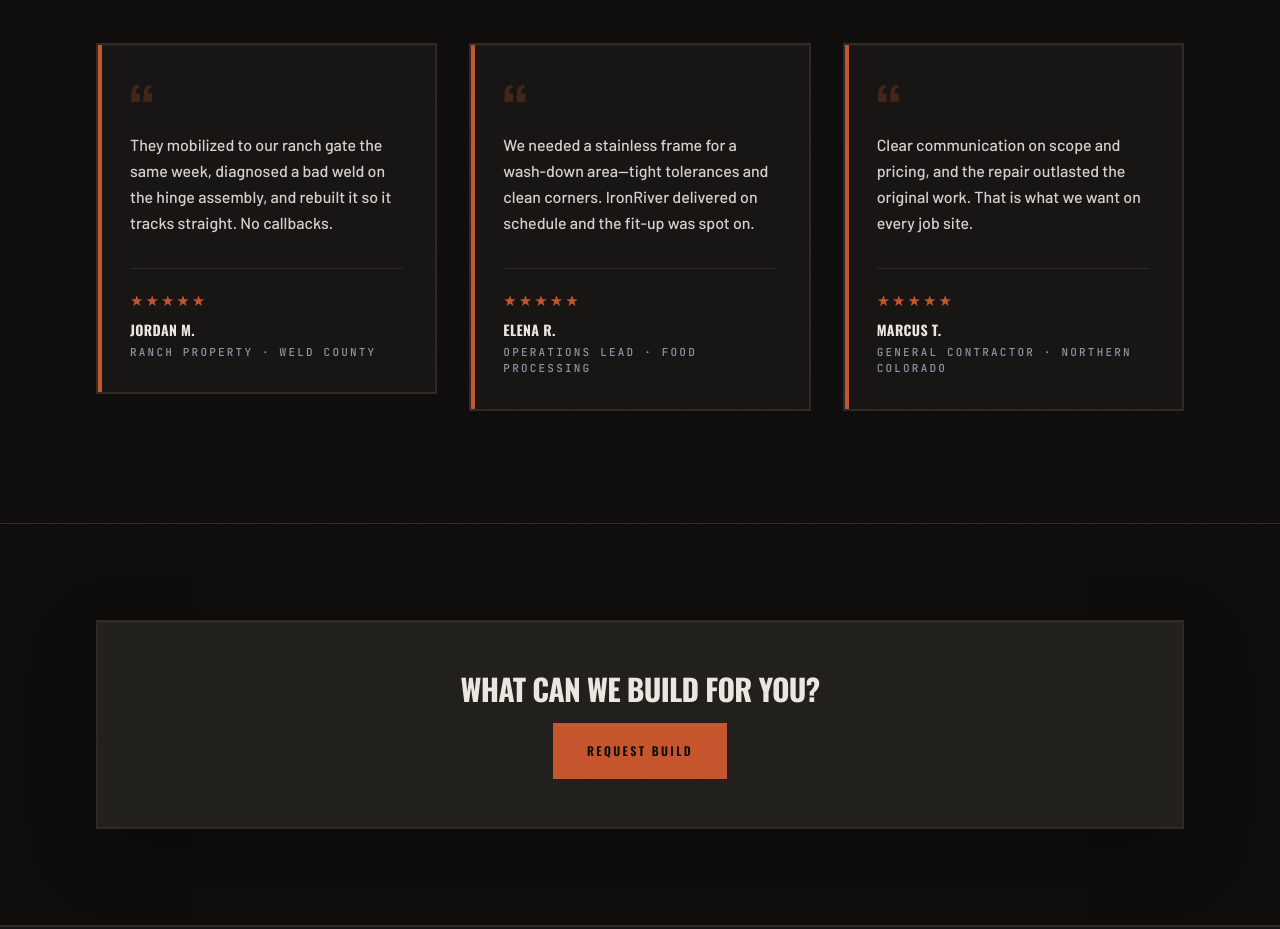
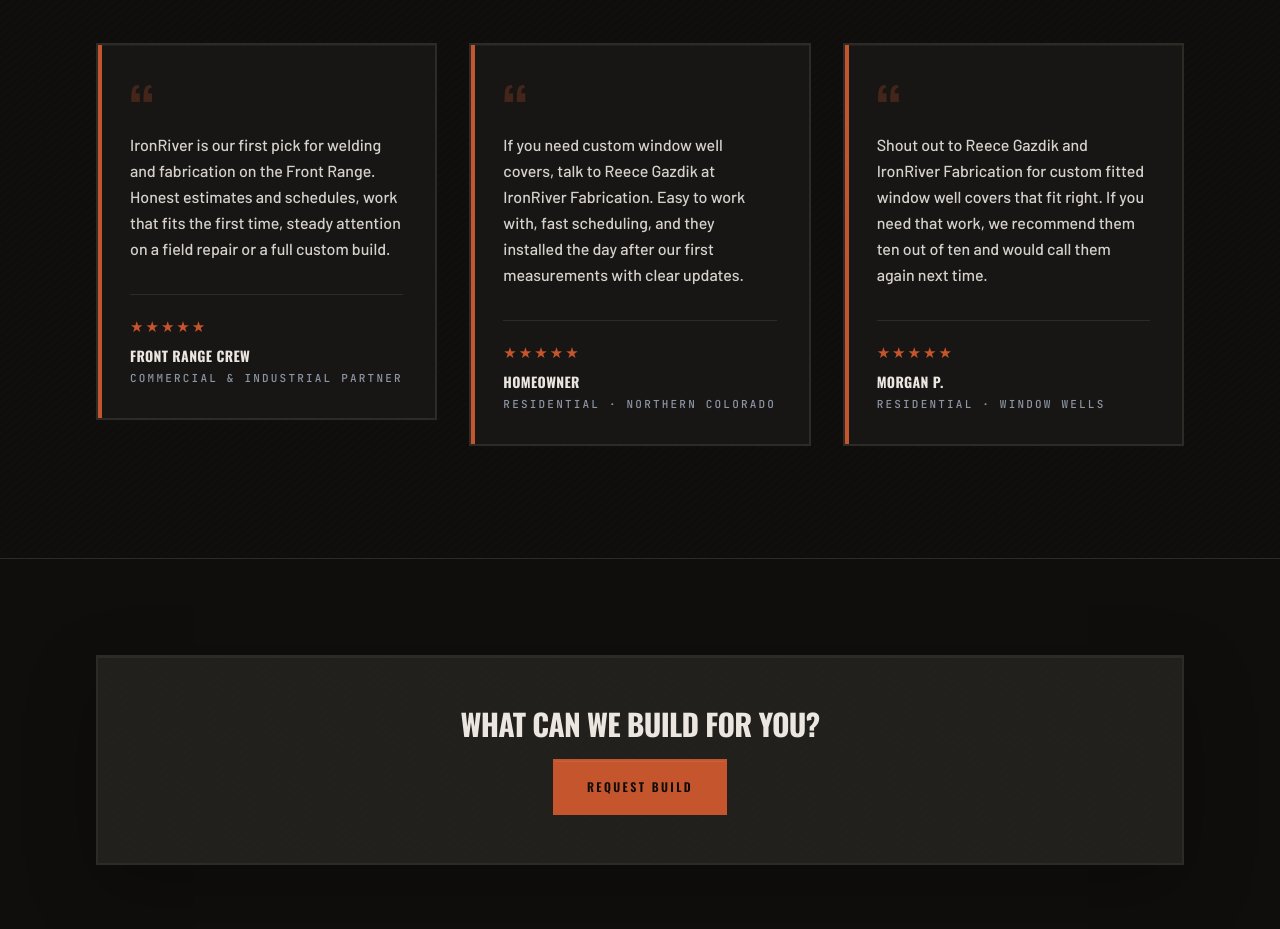
Before and after one commit to lcorbitt/ironriver-fab, a Next.js app: page / in a window 1280 px wide. Shown: the part 3480-4409 px from the top of the page. Built offline with nearby package versions, Linux system fonts and the light colour scheme; no server answers.

Commit message:
Homepage updates

```diff
--- a/src/components/TestimonialsSection/constants.ts
+++ b/src/components/TestimonialsSection/constants.ts
@@ -7,29 +7,30 @@ export const TESTIMONIALS_HEADING = "Backed By Our Customers";
 export const TESTIMONIALS_SUBHEAD =
   "Property owners and crews across the Front Range trust us for field repairs, custom fab, and finishes that match the spec.";
 
+/** Keep every `quote` the same length so cards stay even height (±0 chars here). */
 export const TESTIMONIALS: readonly Testimonial[] = [
+  {
+    id: "t0",
+    quote:
+      "IronRiver is our first pick for welding and fabrication on the Front Range. Honest estimates and schedules, work that fits the first time, steady attention on a field repair or a full custom build.",
+    name: "Front Range crew",
+    detail: "Commercial & industrial partner",
+    rating: 5,
+  },
   {
     id: "t1",
     quote:
-      "They mobilized to our ranch gate the same week, diagnosed a bad weld on the hinge assembly, and rebuilt it so it tracks straight. No callbacks.",
-    name: "Jordan M.",
-    detail: "Ranch property · Weld County",
+      "If you need custom window well covers, talk to Reece Gazdik at IronRiver Fabrication. Easy to work with, fast scheduling, and they installed the day after our first measurements with clear updates.",
+    name: "Homeowner",
+    detail: "Residential · Northern Colorado",
     rating: 5,
   },
   {
     id: "t2",
     quote:
-      "We needed a stainless frame for a wash-down area—tight tolerances and clean corners. IronRiver delivered on schedule and the fit-up was spot on.",
-    name: "Elena R.",
-    detail: "Operations lead · Food processing",
-    rating: 5,
-  },
-  {
-    id: "t3",
-    quote:
-      "Clear communication on scope and pricing, and the repair outlasted the original work. That is what we want on every job site.",
-    name: "Marcus T.",
-    detail: "General contractor · Northern Colorado",
+      "Shout out to Reece Gazdik and IronRiver Fabrication for custom fitted window well covers that fit right. If you need that work, we recommend them ten out of ten and would call them again next time.",
+    name: "Morgan P.",
+    detail: "Residential · Window wells",
     rating: 5,
   },
 ];
```
